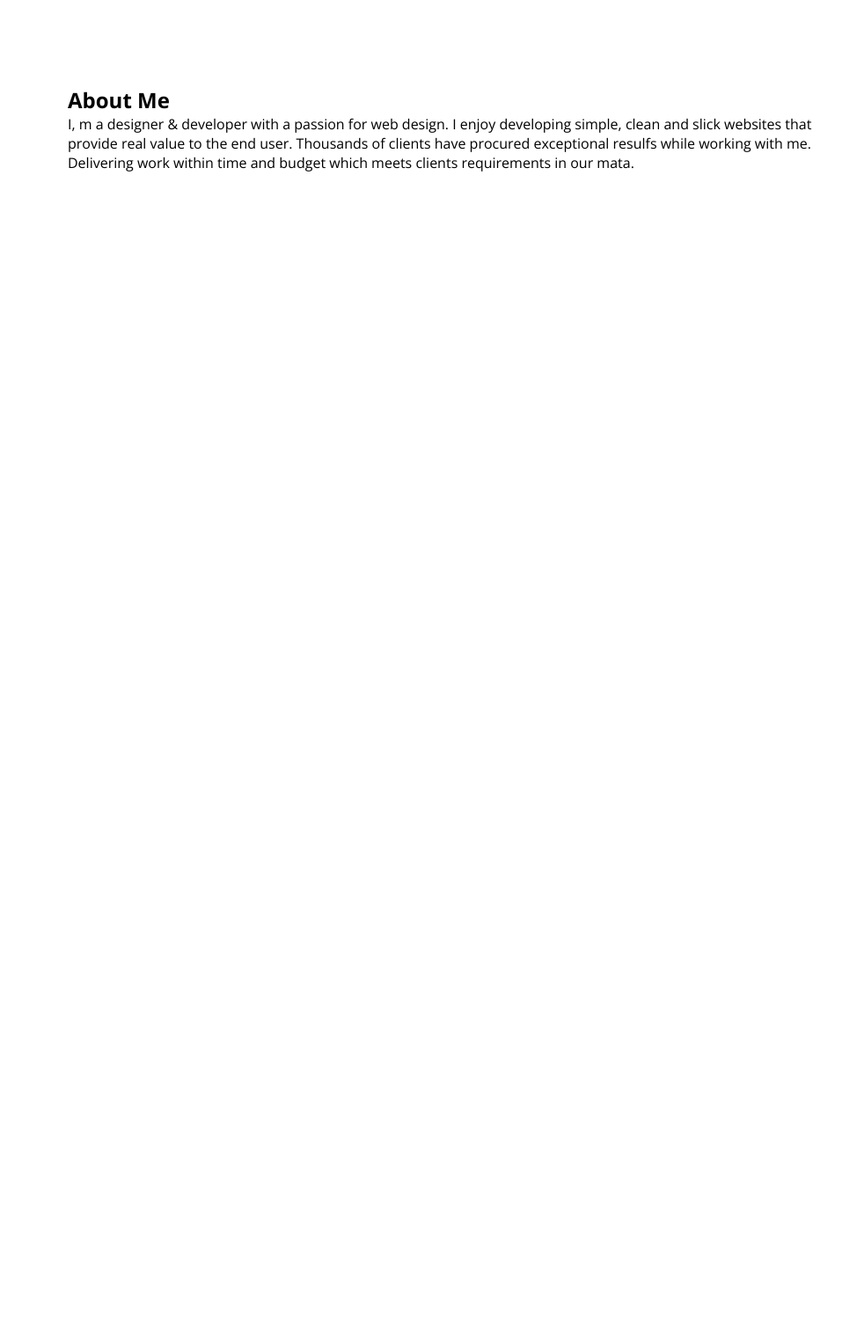
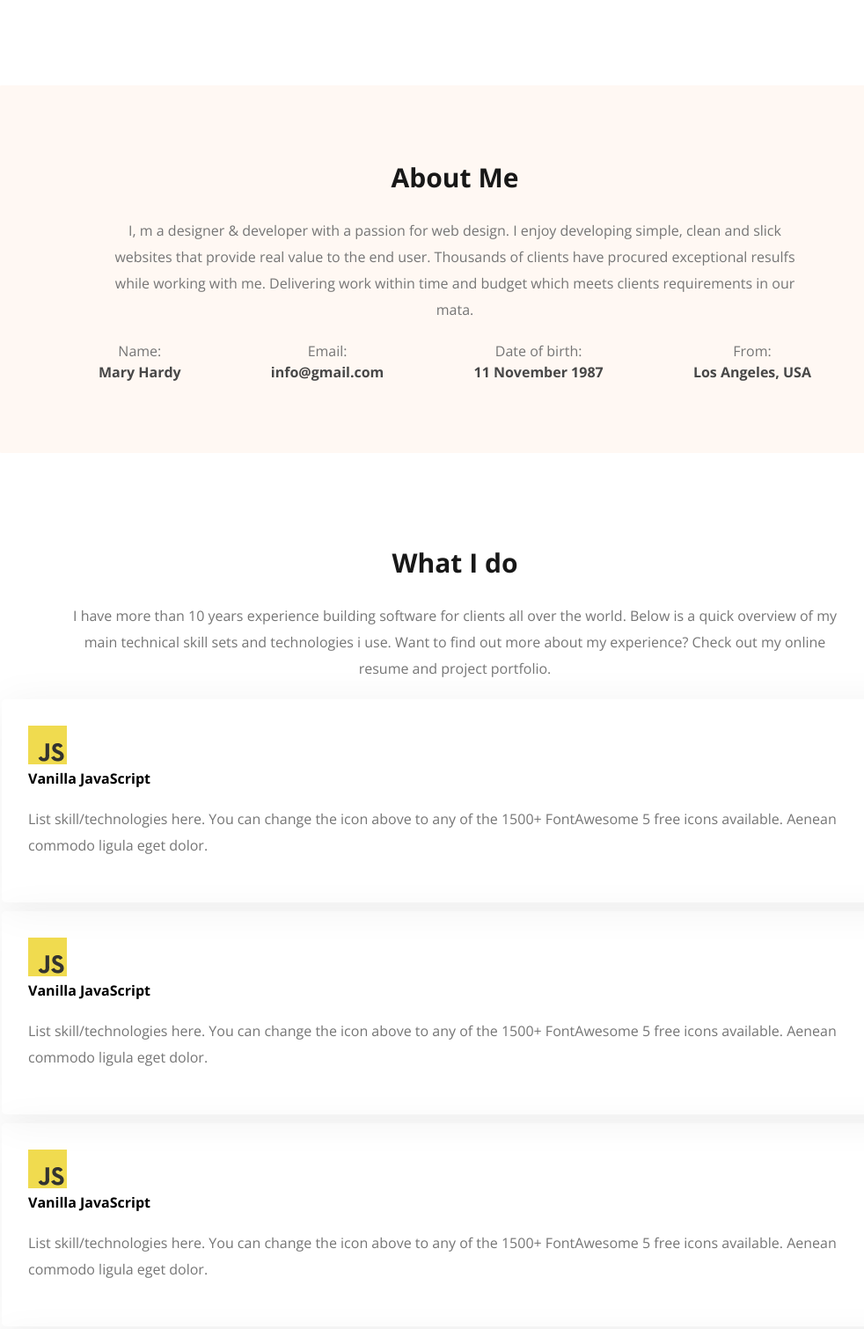
Before and after one commit to ashrafulrifaz/portfolio-resources, a plain HTML site: page index.html in a window 1280 px wide. Shown: the part 573-2084 px from the top of the page at 88% size, without its empty margins (123-1105 px from the left). Before the commit the page ends 869 px from the top, so only its background shows below. Drawn offline with nearby package versions, Linux system fonts and the light colour scheme.

Commit message:
added about

```diff
--- a/css/style.css
+++ b/css/style.css
@@ -120,6 +120,68 @@ nav button{
 
 main{
   padding: 100px 0;
-  margin: 0 200px;
+  max-width: 1050px;
+  margin: 0 auto;
 
 }
+
+.about{
+  padding: 80px 120px;
+  text-align: center;
+  background: #FFF8F3;
+  border-radius: 10px;
+}
+
+.about h2,
+.service h2{
+  color: #181818;
+  font-size: 30px;
+  font-style: normal;
+  font-weight: 700;
+  line-height: 50px;
+}
+
+.about p,
+.service p{
+  font-size: 16px;
+  font-style: normal;
+  font-weight: 400;
+  line-height: 30px;
+  color: #757575;
+  margin: 20px 0;
+}
+
+.info-box {
+  display: flex;
+  justify-content: space-between;
+}
+
+.info-box h3{
+  font-size: 16px;
+  font-weight: 700;
+  line-height: 24px;
+  color: #474747;
+}
+
+.info-box h3 span{
+  font-weight: 400;
+  color: #757575;
+}
+
+.service{
+  text-align: center;
+  margin: 100px 0;
+}
+
+.skill-container{
+  display: flex;
+  justify-content: space-between;
+}
+
+.service-box{
+  padding: 30px;
+  text-align: left;
+  box-shadow: 0px 6px 50px 0px rgba(0, 0, 0, 0.06);
+  border-radius: 5px;
+  margin: 10px;
+}
--- a/index.html
+++ b/index.html
@@ -47,7 +47,36 @@
           <h2>About Me</h2>
           <p>I, m a designer & developer with a passion for web design. I enjoy developing simple, clean and slick websites that provide real value to the end user. Thousands of clients have procured exceptional resulfs while working with me. Delivering work within time and budget which meets clients requirements in our mata.</p>
           <div class="info-box">
-
+            <h3><span>Name:<br></span>Mary Hardy</h3>
+            <h3><span>Email:<br></span>info@gmail.com</h3>
+            <h3><span>Date of birth:<br></span>11 November 1987</h3>
+            <h3><span>From:<br></span>Los Angeles, USA</h3>
+          </div>
+        </div>
+      </div>
+      <div class="service">
+        <h2>What I do</h2>
+        <p style="padding: 0 80px;"> I have more than 10 years experience building software for clients all over the world. Below is a quick overview of my main technical skill sets and technologies i use. Want to find out more about my experience? Check out my online resume and project portfolio.</p>
+        <div class="service-boxs">
+          <div class="service-box">
+            <img src="img/icons/js.png">
+            <h4>Vanilla JavaScript</h4>
+            <p>List skill/technologies here. You can change the icon above to any of the 1500+ FontAwesome 5 free icons available. Aenean commodo ligula eget dolor.</p>
+          </div>
+          <div class="service-box">
+            <img src="img/icons/js.png">
+            <h4>Vanilla JavaScript</h4>
+            <p>List skill/technologies here. You can change the icon above to any of the 1500+ FontAwesome 5 free icons available. Aenean commodo ligula eget dolor.</p>
+          </div>
+          <div class="service-box">
+            <img src="img/icons/js.png">
+            <h4>Vanilla JavaScript</h4>
+            <p>List skill/technologies here. You can change the icon above to any of the 1500+ FontAwesome 5 free icons available. Aenean commodo ligula eget dolor.</p>
+          </div>
+          <div class="service-box">
+            <img src="img/icons/js.png">
+            <h4>Vanilla JavaScript</h4>
+            <p>List skill/technologies here. You can change the icon above to any of the 1500+ FontAwesome 5 free icons available. Aenean commodo ligula eget dolor.</p>
           </div>
         </div>
       </div>
```
